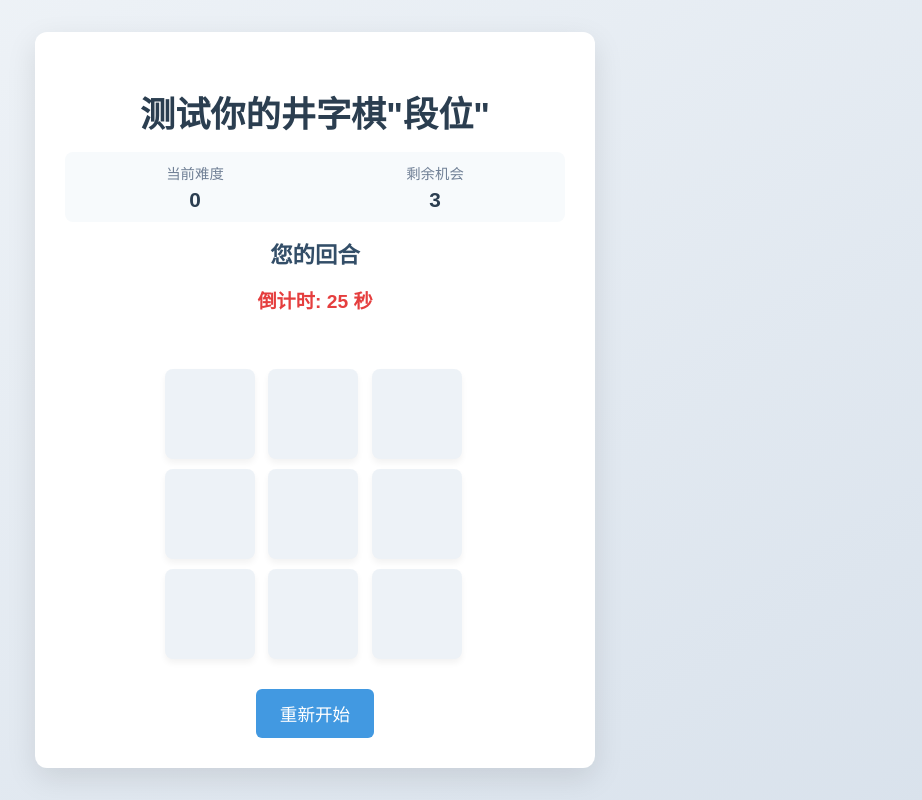
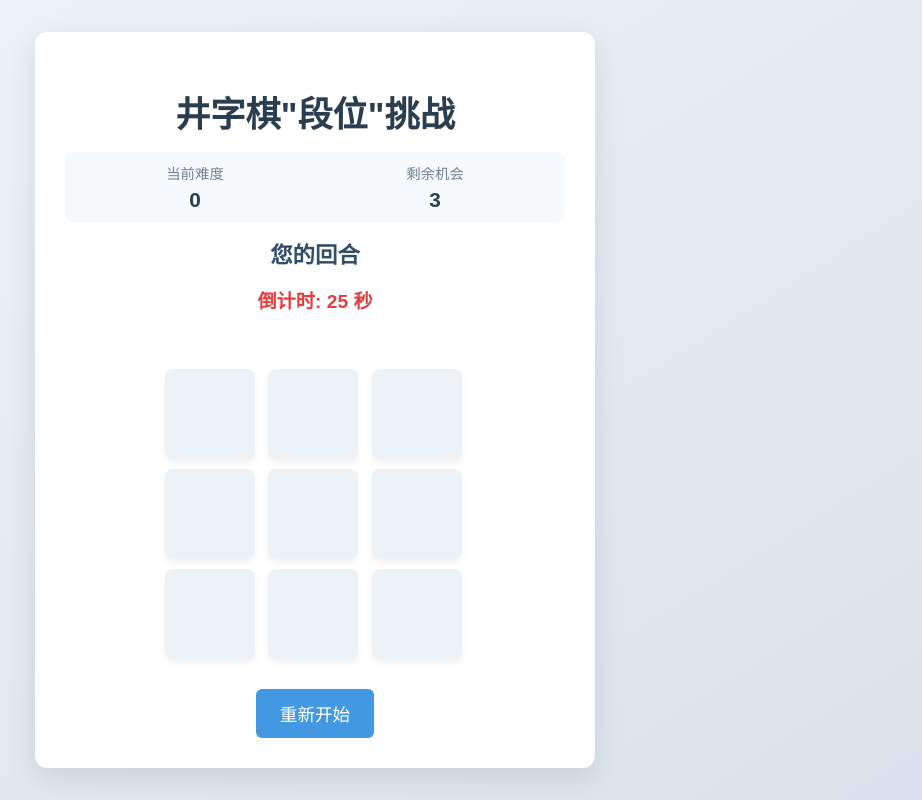
Before and after one commit to Andrew-Pei/tictactoe_challenge, a plain HTML site: page index.html in a window 1280 px wide. Shown: the whole page, without its empty margins (325-1247 px from the left). Drawn offline with Linux system fonts and the light colour scheme.

```diff
--- a/活动1.html
+++ b/index.html
@@ -2,7 +2,7 @@
 <html lang="zh-CN">
   <head>
     <meta charset="UTF-8" />
-    <title>测试你的井字棋"段位"</title>
+    <title>井字棋"段位"挑战</title>
     <style>
       body {
         font-family: "Arial", sans-serif;
@@ -213,7 +213,7 @@
   </head>
   <body>
     <div class="game-container">
-      <h1>测试你的井字棋"段位"</h1>
+      <h1>井字棋"段位"挑战</h1>
       <div class="game-info">
         <div class="info-item">
           <div class="info-label">当前难度</div>
```
